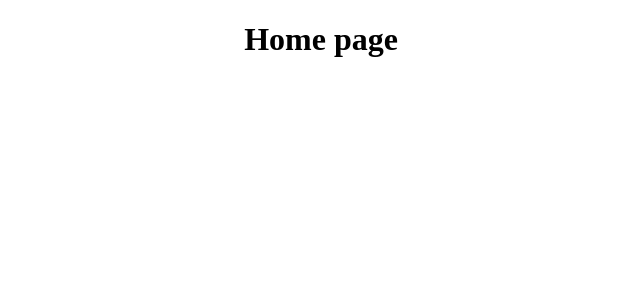
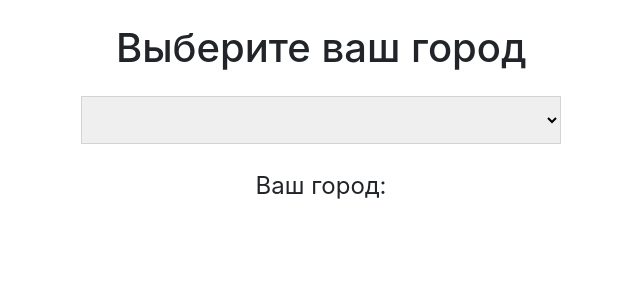
Before and after one commit to maxbelogurov/rm-test, a Vue app: page / in a window 1280 px wide. Shown: the top 300 px of the page, without its empty margins (319-959 px from the left). Built offline with nearby package versions, Linux system fonts and the light colour scheme.

Commit message:
Select is implemented

```diff
--- a/babel.config.js
+++ b/babel.config.js
@@ -1,5 +1,3 @@
 module.exports = {
-  presets: [
-    '@vue/cli-plugin-babel/preset'
-  ]
-}
+  presets: ["@vue/cli-plugin-babel/preset"],
+};
--- a/package.json
+++ b/package.json
@@ -8,8 +8,10 @@
     "lint": "vue-cli-service lint"
   },
   "dependencies": {
+    "bootstrap-vue": "^2.23.1",
     "core-js": "^3.8.3",
-    "vue": "^2.6.14"
+    "vue": "^2.6.14",
+    "vue-multiselect": "^2.1.7"
   },
   "devDependencies": {
     "@babel/core": "^7.12.16",
@@ -19,6 +21,7 @@
     "@vue/cli-service": "~5.0.0",
     "eslint": "^7.32.0",
     "eslint-plugin-vue": "^8.0.3",
+    "prettier": "3.0.3",
     "vue-template-compiler": "^2.6.14"
   },
   "eslintConfig": {
--- a/public/index.html
+++ b/public/index.html
@@ -1,15 +1,19 @@
-<!DOCTYPE html>
+<!doctype html>
 <html lang="">
   <head>
-    <meta charset="utf-8">
-    <meta http-equiv="X-UA-Compatible" content="IE=edge">
-    <meta name="viewport" content="width=device-width,initial-scale=1.0">
-    <link rel="icon" href="<%= BASE_URL %>favicon.ico">
+    <meta charset="utf-8" />
+    <meta http-equiv="X-UA-Compatible" content="IE=edge" />
+    <meta name="viewport" content="width=device-width,initial-scale=1.0" />
+    <link rel="icon" href="<%= BASE_URL %>favicon.ico" />
     <title><%= htmlWebpackPlugin.options.title %></title>
   </head>
   <body>
     <noscript>
-      <strong>We're sorry but <%= htmlWebpackPlugin.options.title %> doesn't work properly without JavaScript enabled. Please enable it to continue.</strong>
+      <strong
+        >We're sorry but <%= htmlWebpackPlugin.options.title %> doesn't work
+        properly without JavaScript enabled. Please enable it to
+        continue.</strong
+      >
     </noscript>
     <div id="app"></div>
     <!-- built files will be auto injected -->
--- /dev/null
+++ b/src/assets/timezones_russia.json
@@ -0,0 +1,370 @@
+{
+  "Ангарск": {
+    "winter_summer_transition": false,
+    "timezone": "+08:00"
+  },
+  "Архангельск": {
+    "winter_summer_transition": false,
+    "timezone": "+03:00"
+  },
+  "Астрахань": {
+    "winter_summer_transition": false,
+    "timezone": "+04:00"
+  },
+  "Барнаул": {
+    "winter_summer_transition": false,
+    "timezone": "+07:00"
+  },
+  "Белгород": {
+    "winter_summer_transition": false,
+    "timezone": "+03:00"
+  },
+  "Бийск": {
+    "winter_summer_transition": false,
+    "timezone": "+07:00"
+  },
+  "Благовещенск": {
+    "winter_summer_transition": false,
+    "timezone": "+09:00"
+  },
+  "Братск": {
+    "winter_summer_transition": false,
+    "timezone": "+08:00"
+  },
+  "Брянск": {
+    "winter_summer_transition": false,
+    "timezone": "+03:00"
+  },
+  "Великий Новгород": {
+    "winter_summer_transition": false,
+    "timezone": "+03:00"
+  },
+  "Владивосток": {
+    "winter_summer_transition": false,
+    "timezone": "+10:00"
+  },
+  "Владикавказ": {
+    "winter_summer_transition": false,
+    "timezone": "+03:00"
+  },
+  "Владимир": {
+    "winter_summer_transition": false,
+    "timezone": "+03:00"
+  },
+  "Волгоград": {
+    "winter_summer_transition": false,
+    "timezone": "+04:00"
+  },
+  "Вологда": {
+    "winter_summer_transition": false,
+    "timezone": "+03:00"
+  },
+  "Воронеж": {
+    "winter_summer_transition": false,
+    "timezone": "+03:00"
+  },
+  "Грозный": {
+    "winter_summer_transition": false,
+    "timezone": "+03:00"
+  },
+  "Дзержинск": {
+    "winter_summer_transition": false,
+    "timezone": "+03:00"
+  },
+  "Екатеринбург": {
+    "winter_summer_transition": false,
+    "timezone": "+05:00"
+  },
+  "Иваново": {
+    "winter_summer_transition": false,
+    "timezone": "+03:00"
+  },
+  "Ижевск": {
+    "winter_summer_transition": false,
+    "timezone": "+04:00"
+  },
+  "Иркутск": {
+    "winter_summer_transition": false,
+    "timezone": "+08:00"
+  },
+  "Йошкар-Ола": {
+    "winter_summer_transition": false,
+    "timezone": "+03:00"
+  },
+  "Казань": {
+    "winter_summer_transition": false,
+    "timezone": "+03:00"
+  },
+  "Калининград": {
+    "winter_summer_transition": false,
+    "timezone": "+02:00"
+  },
+  "Калуга": {
+    "winter_summer_transition": false,
+    "timezone": "+03:00"
+  },
+  "Кемерово": {
+    "winter_summer_transition": false,
+    "timezone": "+07:00"
+  },
+  "Киров": {
+    "winter_summer_transition": false,
+    "timezone": "+03:00"
+  },
+  "Комсомольск-на-Амуре": {
+    "winter_summer_transition": false,
+    "timezone": "+10:00"
+  },
+  "Кострома": {
+    "winter_summer_transition": false,
+    "timezone": "+03:00"
+  },
+  "Краснодар": {
+    "winter_summer_transition": false,
+    "timezone": "+03:00"
+  },
+  "Красноярск": {
+    "winter_summer_transition": false,
+    "timezone": "+07:00"
+  },
+  "Курган": {
+    "winter_summer_transition": false,
+    "timezone": "+05:00"
+  },
+  "Курск": {
+    "winter_summer_transition": false,
+    "timezone": "+03:00"
+  },
+  "Липецк": {
+    "winter_summer_transition": false,
+    "timezone": "+03:00"
+  },
+  "Магнитогорск": {
+    "winter_summer_transition": false,
+    "timezone": "+05:00"
+  },
+  "Махачкала": {
+    "winter_summer_transition": false,
+    "timezone": "+03:00"
+  },
+  "Минеральные Воды": {
+    "winter_summer_transition": false,
+    "timezone": "+03:00"
+  },
+  "Москва": {
+    "winter_summer_transition": false,
+    "timezone": "+03:00"
+  },
+  "Мурманск": {
+    "winter_summer_transition": false,
+    "timezone": "+03:00"
+  },
+  "Набережные Челны": {
+    "winter_summer_transition": false,
+    "timezone": "+03:00"
+  },
+  "Нальчик": {
+    "winter_summer_transition": false,
+    "timezone": "+03:00"
+  },
+  "Нижневартовск": {
+    "winter_summer_transition": false,
+    "timezone": "+05:00"
+  },
+  "Нижнекамск": {
+    "winter_summer_transition": false,
+    "timezone": "+03:00"
+  },
+  "Нижний Новгород": {
+    "winter_summer_transition": false,
+    "timezone": "+03:00"
+  },
+  "Нижний Тагил": {
+    "winter_summer_transition": false,
+    "timezone": "+05:00"
+  },
+  "Новокузнецк": {
+    "winter_summer_transition": false,
+    "timezone": "+07:00"
+  },
+  "Новороссийск": {
+    "winter_summer_transition": false,
+    "timezone": "+03:00"
+  },
+  "Новосибирск": {
+    "winter_summer_transition": false,
+    "timezone": "+07:00"
+  },
+  "Норильск": {
+    "winter_summer_transition": false,
+    "timezone": "+07:00"
+  },
+  "Омск": {
+    "winter_summer_transition": false,
+    "timezone": "+06:00"
+  },
+  "Орёл": {
+    "winter_summer_transition": false,
+    "timezone": "+03:00"
+  },
+  "Оренбург": {
+    "winter_summer_transition": false,
+    "timezone": "+05:00"
+  },
+  "Орск": {
+    "winter_summer_transition": false,
+    "timezone": "+05:00"
+  },
+  "Пенза": {
+    "winter_summer_transition": false,
+    "timezone": "+03:00"
+  },
+  "Пермь": {
+    "winter_summer_transition": false,
+    "timezone": "+05:00"
+  },
+  "Петрозаводск": {
+    "winter_summer_transition": false,
+    "timezone": "+03:00"
+  },
+  "Прокопьевск": {
+    "winter_summer_transition": false,
+    "timezone": "+07:00"
+  },
+  "Псков": {
+    "winter_summer_transition": false,
+    "timezone": "+03:00"
+  },
+  "Ростов-на-Дону": {
+    "winter_summer_transition": false,
+    "timezone": "+03:00"
+  },
+  "Рязань": {
+    "winter_summer_transition": false,
+    "timezone": "+03:00"
+  },
+  "Самара": {
+    "winter_summer_transition": false,
+    "timezone": "+04:00"
+  },
+  "Санкт-Петербург": {
+    "winter_summer_transition": false,
+    "timezone": "+03:00"
+  },
+  "Саранск": {
+    "winter_summer_transition": false,
+    "timezone": "+03:00"
+  },
+  "Саратов": {
+    "winter_summer_transition": false,
+    "timezone": "+03:00"
+  },
+  "Севастополь": {
+    "winter_summer_transition": false,
+    "timezone": "+03:00"
+  },
+  "Симферополь": {
+    "winter_summer_transition": false,
+    "timezone": "+03:00"
+  },
+  "Смоленск": {
+    "winter_summer_transition": false,
+    "timezone": "+03:00"
+  },
+  "Сочи": {
+    "winter_summer_transition": false,
+    "timezone": "+03:00"
+  },
+  "Ставрополь": {
+    "winter_summer_transition": false,
+    "timezone": "+03:00"
+  },
+  "Старый Оскол": {
+    "winter_summer_transition": false,
+    "timezone": "+03:00"
+  },
+  "Стерлитамак": {
+    "winter_summer_transition": false,
+    "timezone": "+05:00"
+  },
+  "Сургут": {
+    "winter_summer_transition": false,
+    "timezone": "+05:00"
+  },
+  "Сыктывкар": {
+    "winter_summer_transition": false,
+    "timezone": "+03:00"
+  },
+  "Таганрог": {
+    "winter_summer_transition": false,
+    "timezone": "+03:00"
+  },
+  "Тамбов": {
+    "winter_summer_transition": false,
+    "timezone": "+03:00"
+  },
+  "Тверь": {
+    "winter_summer_transition": false,
+    "timezone": "+03:00"
+  },
+  "Тольятти": {
+    "winter_summer_transition": false,
+    "timezone": "+04:00"
+  },
+  "Томск": {
+    "winter_summer_transition": false,
+    "timezone": "+07:00"
+  },
+  "Тула": {
+    "winter_summer_transition": false,
+    "timezone": "+03:00"
+  },
+  "Тюмень": {
+    "winter_summer_transition": false,
+    "timezone": "+05:00"
+  },
+  "Улан-Удэ": {
+    "winter_summer_transition": false,
+    "timezone": "+08:00"
+  },
+  "Ульяновск": {
+    "winter_summer_transition": false,
+    "timezone": "+04:00"
+  },
+  "Уфа": {
+    "winter_summer_transition": false,
+    "timezone": "+05:00"
+  },
+  "Хабаровск": {
+    "winter_summer_transition": false,
+    "timezone": "+10:00"
+  },
+  "Чебоксары": {
+    "winter_summer_transition": false,
+    "timezone": "+03:00"
+  },
+  "Челябинск": {
+    "winter_summer_transition": false,
+    "timezone": "+05:00"
+  },
+  "Череповец": {
+    "winter_summer_transition": false,
+    "timezone": "+03:00"
+  },
+  "Чита": {
+    "winter_summer_transition": false,
+    "timezone": "+09:00"
+  },
+  "Шахты": {
+    "winter_summer_transition": false,
+    "timezone": "+03:00"
+  },
+  "Якутск": {
+    "winter_summer_transition": false,
+    "timezone": "+09:00"
+  },
+  "Ярославль": {
+    "winter_summer_transition": false,
+    "timezone": "+03:00"
+  }
+}
--- a/src/components/MyTest.vue
+++ b/src/components/MyTest.vue
@@ -1,17 +1,65 @@
 <template>
   <div>
-    <h1 class="title">Home page</h1>
+    <h1 class="page-title">Выберите ваш город</h1>
+
+    <div class="select">
+      <select
+        v-model="value"
+        :searchable="true"
+        :close-on-select="false"
+        :show-labels="false"
+        placeholder="Pick a value"
+      >
+        <option
+          v-for="(data, index) in options"
+          :key="data.id"
+          class="optionStyle"
+        >
+          "{{ index }}" ({{ data.timezone }})
+        </option>
+      </select>
+      <div class="select-result" ref="selected">Ваш город: {{ value }}</div>
+    </div>
   </div>
 </template>
 
 <script>
+import cityTimeZones from "@/assets/timezones_russia.json";
+import "bootstrap/dist/css/bootstrap.css";
+import "bootstrap-vue/dist/bootstrap-vue.css";
+
 export default {
-  name: "MyTest"
-}
+  name: "MyTest",
+  data() {
+    return {
+      value: "",
+      options: cityTimeZones,
+    };
+  },
+};
 </script>
 
 <style scoped>
-.title {
+body {
+  margin: 24px;
+}
+.page-title {
   text-align: center;
+  margin-top: 24px;
+}
+.select-result {
+  text-align: center;
+  font-size: 24px;
+  margin-top: 24px;
+}
+
+select {
+  margin: auto;
+  padding-left: 12px;
+  width: 30em;
+  height: 3em;
+  display: block;
+  border: 1px solid lightgrey;
+  margin-top: 24px;
 }
 </style>
--- a/vue.config.js
+++ b/vue.config.js
@@ -1,4 +1,4 @@
-const { defineConfig } = require('@vue/cli-service')
+const { defineConfig } = require("@vue/cli-service");
 module.exports = defineConfig({
-  transpileDependencies: true
-})
+  transpileDependencies: true,
+});
```
Also changed, not shown: jsconfig.json (+2 -9 lines), src/App.vue (+6 -8 lines), src/main.js (+5 -5 lines), 2 other files (tests, documents, lock files or other folders).
